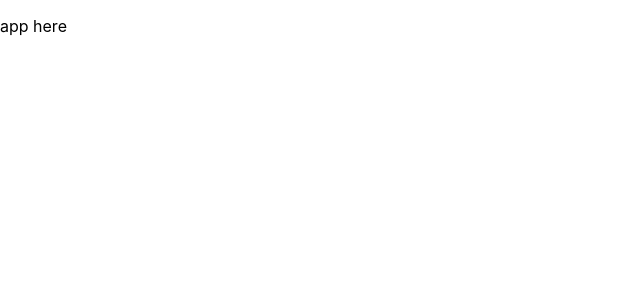
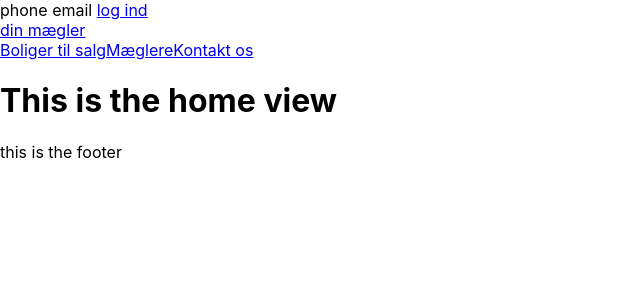
Before and after one commit to carstenjlund/dinmaegler05, a React (Create React App) app: page / in a window 1280 px wide. Shown: the top 300 px of the page, without its empty margins (0-640 px from the left). Built offline with nearby package versions, Linux system fonts and the light colour scheme.

Commit message:
add routing

```diff
--- a/src/App.js
+++ b/src/App.js
@@ -1,7 +1,32 @@
+import { Router } from "@reach/router";
+import Home from "./views/Home";
+import Favorites from "./views/Favorites";
+import AgentList from "./views/AgentList";
+import AgentDetails from "./views/AgentDetails";
+import PropertyList from "./views/PropertyList";
+import PropertyDetails from "./views/PropertyDetails";
+import Contact from "./views/Contact";
+import Login from "./views/Login";
+import Register from "./views/Register";
+import Header from "./components/Header";
+import Footer from "./components/Footer";
+
 function App() {
 	return (
 		<>
-			<p>app here</p>
+			<Header />
+			<Router>
+				<Home path="/" />
+				<PropertyList path="homes" />
+				<PropertyDetails path="homes/:id" />
+				<AgentList path="agents" />
+				<AgentDetails path="agents/:id" />
+				<Favorites path="favorites" />
+				<Contact path="contact" />
+				<Login path="login" />
+				<Register path="register" />
+			</Router>
+			<Footer />
 		</>
 	);
 }
--- a/src/components/Header.js
+++ b/src/components/Header.js
@@ -1,11 +1,14 @@
 import { Link } from "@reach/router";
+import Navigation from "./Navigation";
 const Header = () => {
 	return (
 		<header>
-			<section>phone email login</section>
+			<section>
+				phone email <Link to="/login">log ind</Link>
+			</section>
 			<section>
 				<Link to="/">din mægler</Link>
-				<nav>navigation here</nav>
+				<Navigation />
 			</section>
 		</header>
 	);
--- /dev/null
+++ b/src/components/Navigation.js
@@ -0,0 +1,13 @@
+import { Link } from "@reach/router";
+
+const Navigation = () => {
+	return (
+		<nav>
+			<Link to="/homes">Boliger til salg</Link>
+			<Link to="/agents">Mæglere</Link>
+			<Link to="/contact">Kontakt os</Link>
+		</nav>
+	);
+};
+
+export default Navigation;
```
